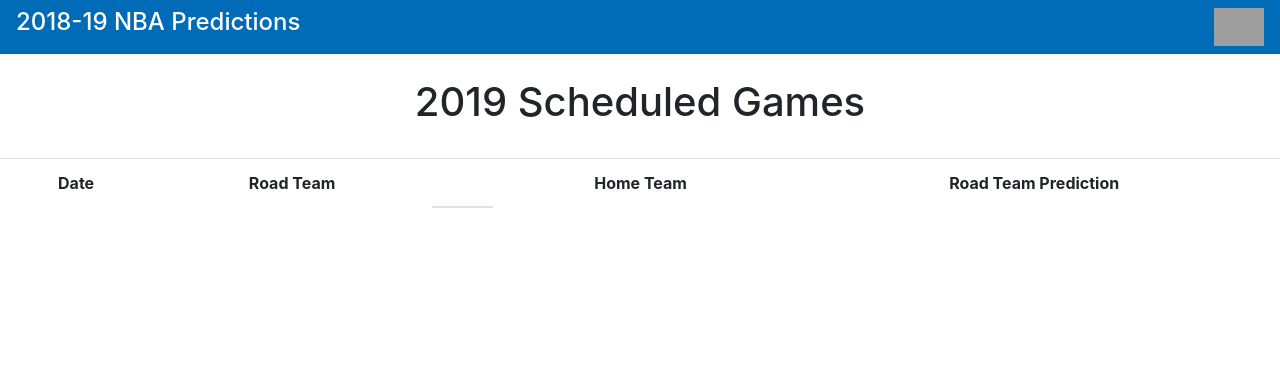
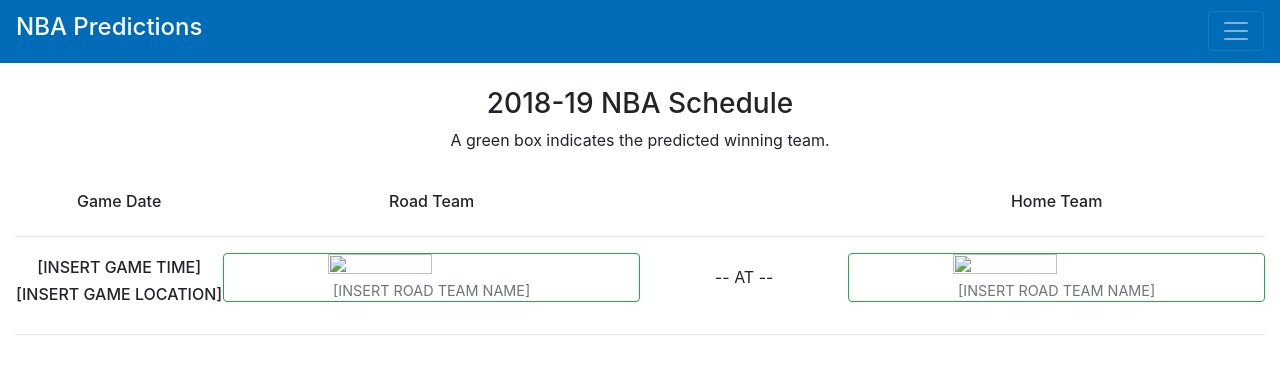
Before and after one commit to project3team5aus/NBA_predictions_official_deploy, a Flask app: template NBA_predictions/templates/year_predictions.html in a window 1280 px wide. Shown: the top 374 px of the page. Run offline with Flask 2, Linux system fonts and the light colour scheme; the template is opened without the code that fills it, so the values that code supplies are empty; some libraries are stand-ins or nearby versions; grey boxes are pictures that could not be loaded.

Commit message:
MB finished updating template and js logic for year preds page

```diff
--- a/NBA_predictions/static/js/game-logic.js
+++ b/NBA_predictions/static/js/game-logic.js
@@ -21,7 +21,7 @@
 
 // loop through game objects in data and populate DOM elements per game
 for (var i =0; i < gamesData.length; i++) {
-    console.log('game' + i);
+
     // // wrap the below game builder inside the loop
     // // ============================================================
     // // // create new Div rows for each game object
--- a/NBA_predictions/static/js/year-logic.js
+++ b/NBA_predictions/static/js/year-logic.js
@@ -1,51 +1,134 @@
-console.log('data_year_hoops is: ', data_year_hoops);
 
-var year_tableData = data_year_hoops;
-console.log('year_tableData is: ', year_tableData);
+console.log('data_hoops is: ', data_year_hoops);
 
 
-// create function called makeTable that will make a table using HTML elements
-// argument passed in is the array of data
-function make_yearTable(year_tableData) {
+// PULL IN DATA FROM JSON OBJECT.
+// Assign the data from var data_hoops in index.html; 'data_hoops' is json sent from flask
+// data file is imported at the bottom of index.html
+var gamesData = data_year_hoops;
 
-console.log(year_tableData);
+// Console.log whole data set from data.js to confirm it's been read correctly
+console.log(gamesData);
+// iterate through json array of game objects
+gamesData.forEach(function(game) {
+    console.log(game);
+});
 
-// create variable called year_table_html that will be used to make the
-// year games table using json from flask
+// select container for today's games
+// delete existing rows in container
+var gameContainer = d3.select("div#today_games");
+d3.selectAll("div#today_games > *").remove();
 
-// start with making table border
-var year_table_html = "<table border='1|1'>";
+// loop through game objects in data and populate DOM elements per game
+for (var i =0; i < gamesData.length; i++) {
 
-// use for loop with tableData to bring in elements for campus_name, address, and zipcode
-for (var i = 0; i < year_tableData.length; i++) {
-    var y_campus_link = '/year_predictions'
-    console.log('y_campus_link is: ', y_campus_link);
-    year_table_html+="<tr>";
-    // add table data object and align in center for date
-    year_table_html+="<td align='center'>"+year_tableData[i].date+"</td>";
-    // add table data object and align in center for road team
-    year_table_html+="<td align='center'>"+"<div class='col-sm'>"+"<figure class='figure center rounded border-success'>"+"<img class='center team-logo' src="+year_tableData[i].road_team_logo+">"+"<figcaption class='figure-caption text-center'>"+year_tableData[i].road_team+"</figcaption>"+"</figure>"+"</div>"+"</td>";
-    //table_html+="<td align='center'>"+"<a href="+campus_link+" target='_blank'>"+tableData[i].date+"</a>"+"</td>";
-    year_table_html+="<td align='center'>"+'AT'+"</td>";
-    // add table data object and align in center for home team
-    year_table_html+="<td align='center'>"+"<div class='col-sm'>"+"<figure class='figure center rounded border-success'>"+"<img class='center team-logo' src="+year_tableData[i].home_team_logo+">"+"<figcaption class='figure-caption text-center'>"+year_tableData[i].home_team+"</figcaption>"+"</figure>"+"</div>"+"</td>";
-    // add table data object and align in center for road win prediction
-    year_table_html+="<td align='center'>"+year_tableData[i].road_win_prediction+"</td>";
-    // end of row
-    year_table_html+="</tr>";
+    // // wrap the below game builder inside the loop
+    // // ============================================================
+    // // // create new Div rows for each game object
 
-}
-// end of table creation
-year_table_html+="</table>";
-// create a full html variable to add column headers (School Name, Address, Zipcode) to the table_html we just created
-year_full_html = "<thead><tr><td align='center'><strong>Date</strong></td><td align='center'><strong>Road Team</strong></td><th></th><td align='center'><strong>Home Team</strong></td><td align='center'><strong>Road Team Prediction</strong></td></tr></thead>" + year_table_html;
+    // creates new game row,
+    gamei = gameContainer
+        .append('div')
+        .attr('id', 'game' + i)
+        .classed('row no-gutters', true);
 
-// access by table id="games-table" from index.html file and populate with values from full_html variable
-return document.getElementById("year-games-table").innerHTML = year_full_html;
+    // divider between game div rows
+    gameContainer.append('hr');
 
-}
+    // add first child div column with game time and location
+    gamei.append('div')
+        .attr('id', 'timeLoc' + i)
+        .classed('col-sm-2 vert_align', true)
+        // add heading tag for game time
+        .append('h6')
+        .attr('id', 'time' + i)
+        .classed('text-center', true)
+        .text("INSERT GAME TIME HERE");
+
+    // update the time text
+    d3.select('h6#time' + i).text(gamesData[i].date);
+
+    // removed for year-logic
+    // // adding the second line to the game details div for the game location is not working.
+    // d3.select("div#timeLoc" + i)
+    //     .append('h6')
+    //     .attr('id', 'loc' + i)
+    //     .classed('text-center', true)
+    //     .text("INSERT GAME LOCATION HERE");
+
+    // // update the game location text
+    // d3.select('h6#loc' + i).text(gamesData[i].location);
+
+    // create road team div.col
+    gamei.append('div')
+        .attr('id', 'roadTeam' + i)
+        .classed('col-sm', true)
+        .append('figure')
+        .attr('id','roadFig' + i)
+        .classed('figure center', true);
+        // removed IMG tag for year-logic
+        // .append('img')
+        // .attr('id', 'roadLogo' + i)
+        // .classed('center team-logo', true);
+
+    d3.select('figure#roadFig' + i).append('figcaption')
+        .classed('figure-caption text-center', true)
+        // added attr for year-logic
+        .attr('style', 'font-size:100%')
+        .text(gamesData[i].road_team);
+
+    // removed for year-logic
+    // // update the road team logo image
+    // d3.select('img#roadLogo' + i).attr('src', gamesData[i].road_team_logo);
 
 
+    // "-- AT --" divider div.col
+    gamei.append('div')
+        .classed('col-sm-2 vert_align', true)
+        .append('p')
+        .classed('text-center', true)
+        .text('-- AT --');
 
-// call function makeTable to render table on HTML page
-make_yearTable(year_tableData);
+
+    // create home team div.col
+    gamei.append('div')
+        .attr('id', 'homeTeam' + i)
+        .classed('col-sm', true)
+        .append('figure')
+        .attr('id','homeFig' + i)
+        .classed('figure center', true);
+        // removed IMG tag for year-logic
+        // .append('img')
+        // .attr('id', 'homeLogo' + i)
+        // .classed('center team-logo', true);
+
+    d3.select('figure#homeFig' + i).append('figcaption')
+        .classed('figure-caption text-center', true)
+        // added attr for year-logic
+        .attr('style', 'font-size:100%')
+        .text(gamesData[i].home_team);
+
+    // removed for year-logic
+    // // update the home team logo image
+    // d3.select('img#homeLogo' + i).attr('src', gamesData[i].home_team_logo);
+
+
+    // conditional statment to update team logos with border to indicate win prediction
+    // does nothing if value != 'Win'|'Loss'
+    if (gamesData[i].road_win_prediction === "Win") {
+        d3.select('figure#roadFig' + i).attr('class','figure center rounded border border-success');
+    }
+    else if (gamesData[i].road_win_prediction === "Loss") {
+        d3.select('figure#homeFig' + i).attr('class','figure center rounded border border-success');
+    }
+    else{};
+    // ==================================================================================
+};
+
+// select H4 header text for "Today's Date" by id #today_date
+// update existing text with the date from one of the game objects
+var headerDate = d3.select("#today_date");
+// This line will be the default text if no game objects availble
+headerDate.text("no games available");
+// This override the above with the date from the first game object
+headerDate.text(gamesData[0].date);
--- a/NBA_predictions/templates/index.html
+++ b/NBA_predictions/templates/index.html
@@ -21,7 +21,7 @@
 <body>
     <!-- removed 'navbar-expand-lg' from class so button is always present -->
     <nav class="navbar sticky-top navbar-dark bg-light" style="background-color: #006BB6 !important">
-        <a class="navbar-brand" href="/"><h4>2018-19 NBA Predictions</h4></a>
+        <a class="navbar-brand" href="/"><h4>NBA Predictions</h4></a>
         <button class="navbar-toggler" type="button" data-toggle="collapse" data-target="#navbarTogglerDemo02" aria-controls="navbarTogglerDemo02" aria-expanded="false" aria-label="Toggle navigation">
             <span class="navbar-toggler-icon"></span>
         </button>
@@ -32,7 +32,7 @@
                 <a class="nav-link" href="/">Today's Scheduled Games <span class="sr-only">(current)</span></a>
             </li>
             <li class="nav-item">
-                <a class="nav-link" href="/year_predictions">2018-19 Season</a>
+                <a class="nav-link" href="/year_predictions">Full 2018-19 Season</a>
             </li>
             <li class="nav-item">
                 <a class="nav-link" href="/model_accuracy">Predictions Accuracy</a>
--- a/NBA_predictions/templates/year_predictions.html
+++ b/NBA_predictions/templates/year_predictions.html
@@ -8,22 +8,48 @@
     <title>2018-19 NBA Predictions</title>
     <link rel="stylesheet" href="https://stackpath.bootstrapcdn.com/bootstrap/4.2.1/css/bootstrap.min.css" integrity="sha384-GJzZqFGwb1QTTN6wy59ffF1BuGJpLSa9DkKMp0DgiMDm4iYMj70gZWKYbI706tWS" crossorigin="anonymous">
     <link rel="stylesheet" href="https://maxcdn.bootstrapcdn.com/font-awesome/4.7.0/css/font-awesome.min.css">
-    <link rel="stylesheet" type="text/css" href="../css/style.css">
+    <!-- zsubhani changed path below to ../static/css/ -->
+    <link rel="stylesheet" type="text/css" href="../static/css/style.css">
     <script type="text/javascript" src="https://cdnjs.cloudflare.com/ajax/libs/jquery/3.1.1/jquery.min.js"></script>
 
     <!-- zsubhani added code below to bring in json from flask -->
     <script type="text/javascript">
         var data_year_hoops = JSON.parse('{{ year_json | tojson | safe}}');
      </script>
-
 </head>
 
 <body>
-    <nav class="navbar">
-        <h4 class="navbar-header text-left">2018-19 NBA Predictions</h4>
-        <!-- NBA logo from our github -->
-        <img class="navbar-logo" src="https://avatars0.githubusercontent.com/u/46196269?s=200&amp;v=4" alt="@project3team5aus">
+    <!-- removed 'navbar-expand-lg' from class so button is always present -->
+    <nav class="navbar sticky-top navbar-dark bg-light" style="background-color: #006BB6 !important">
+        <a class="navbar-brand" href="/"><h4>NBA Predictions</h4></a>
+        <button class="navbar-toggler" type="button" data-toggle="collapse" data-target="#navbarTogglerDemo02" aria-controls="navbarTogglerDemo02" aria-expanded="false" aria-label="Toggle navigation">
+            <span class="navbar-toggler-icon"></span>
+        </button>
+
+        <div class="collapse navbar-collapse" id="navbarTogglerDemo02">
+            <ul class="navbar-nav mr-auto mt-2 mt-lg-0">
+            <li class="nav-item">
+                <a class="nav-link" href="/">Today's Scheduled Games</a>
+            </li>
+            <li class="nav-item active">
+                <a class="nav-link" href="/year_predictions">Full 2018-19 Season <span class="sr-only">(current)</span></a>
+            </li>
+            <li class="nav-item">
+                <a class="nav-link" href="/model_accuracy">Predictions Accuracy</a>
+            </li>
+            <!-- an example of a disabled link -->
+            <!-- <li class="nav-item">
+                <a class="nav-link disabled" href="#" tabindex="-1" aria-disabled="true">Disabled</a>
+            </li> -->
+            </ul>
+            <!-- example of a search bar in the nav -->
+            <!-- <form class="form-inline my-2 my-lg-0">
+            <input class="form-control mr-sm-2" type="search" placeholder="Search">
+            <button class="btn btn-outline-success my-2 my-sm-0" type="submit">Search</button>
+            </form> -->
+        </div>
     </nav>
+
 
     <!-- container for top of page -->
     <div class="container-fluid">
@@ -31,25 +57,82 @@
         <div class="row">
             <div class="col-sm">
                 <br>
-                <h1 class="text-center">2019 Scheduled Games</h1>
-                <!-- <p class="text-center">A green box indicates the predicted winning team.</p> -->
+                <h3 class="text-center">2018-19 NBA Schedule</h3>
+                <p class="text-center">A green box indicates the predicted winning team.</p>
                 <br>
             </div>
         </div>
-
+        <!-- Road/Home labels above -sm breakpoint -->
+        <div class="row no-gutters">
+            <div class="col-sm-2">
+                <!-- changed this heading for year-predictions.html -->
+                <h6 class="text-center">Game Date</h6>
+            </div>
+            <div class="col-sm">
+                <h6 class="text-center">Road Team</h6>
+            </div>
+            <!-- this is extra space for the "--AT--" text in each game row -->
+            <div class="col-sm-2"></div>
+            <div class="col-sm">
+                <h6 class="text-center">Home Team</h6>
+            </div>
+        </div>
+        <hr>
     <!-- close top of page container -->
     </div>
 
+    <!-- Separate container to hold auto-populated games -->
+    <div id="today_games" class="container-fluid">
 
-	<!-- zsubhani added table code below -->
-	<div id="table-area" class="">
-            <table id="year-games-table" class="table table-striped">
+        <!-- game row template html -->
+        <!-- Auto-populate game rows via D3 in logic.js -->
+        <div class="row no-gutters">
+            <!-- game details div.col-sm-2 -->
+            <div class="col-sm-2 vert_align">
+                <h6 class="text-center">[INSERT GAME TIME]</h6>
+                <h6 class="text-center">[INSERT GAME LOCATION]</h6>
             </div>
-    <!-- read in hard-coded data as example -->
-    <script src="../js/data.js"></script>
+
+            <!-- road team div.col-sm -->
+            <div class="col-sm">
+                <!-- add "rounded border border-success" classes to figure for predicted winner -->
+                <figure class="figure center rounded border border-success">
+                    <img class="center team-logo" src="#">
+                    <figcaption class="figure-caption text-center">[INSERT ROAD TEAM NAME]</figcaption>
+                </figure>
+            </div>
+
+            <!-- divider div.col-sm-2 for "-- AT --" text -->
+            <div class="col-sm-2 vert_align"><p class="text-center">-- AT --</p></div>
+
+            <!-- home team div.col-sm-->
+            <div class="col-sm">
+                <!-- add "rounded border border-success" classes to figure for predicted winner -->
+                <figure class="figure center rounded border border-success">
+                    <img class="center team-logo" src="#">
+                    <figcaption class="figure-caption text-center">[INSERT ROAD TEAM NAME]</figcaption>
+                </figure>
+            </div>
+        <!-- close game row and add line break-->
+        </div>
+        <hr>
+    </div>
+    <!-- closes content container -->
+
+    <!-- import d3.js -->
+    <script src="https://cdnjs.cloudflare.com/ajax/libs/d3/4.11.0/d3.js"></script>
     <!-- run custom JS script to populate game HTML rows -->
-    <!-- <script src="../js/year-logic.js"></script> -->
     <script src="{{ url_for('static', filename='js/year-logic.js') }}"></script>
+
+    <!-- MB added for navbar upgrade -->
+    <!-- bootstrap javascript packages that listens to click events for the navbar -->
+    <script src="https://code.jquery.com/jquery-3.2.1.slim.min.js" integrity="sha384-KJ3o2DKtIkvYIK3UENzmM7KCkRr/rE9/Qpg6aAZGJwFDMVNA/GpGFF93hXpG5KkN"
+    crossorigin="anonymous"></script>
+    <script src="https://cdnjs.cloudflare.com/ajax/libs/popper.js/1.12.9/umd/popper.min.js" integrity="sha384-ApNbgh9B+Y1QKtv3Rn7W3mgPxhU9K/ScQsAP7hUibX39j7fakFPskvXusvfa0b4Q"
+    crossorigin="anonymous"></script>
+    <script src="https://maxcdn.bootstrapcdn.com/bootstrap/4.0.0/js/bootstrap.min.js" integrity="sha384-JZR6Spejh4U02d8jOt6vLEHfe/JQGiRRSQQxSfFWpi1MquVdAyjUar5+76PVCmYl"
+    crossorigin="anonymous"></script>
+
 </body>
 
 </html>
```
Lines whose indentation alone changed are shown as unchanged.
